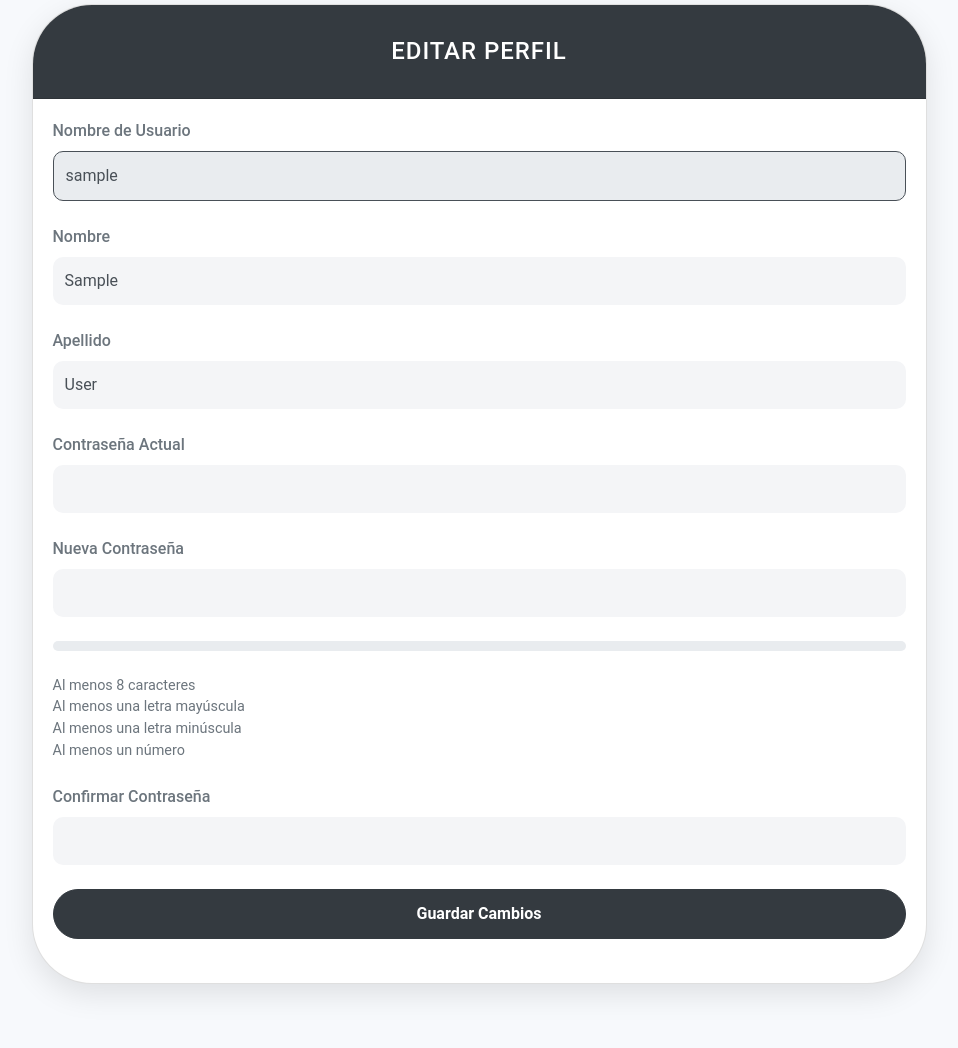
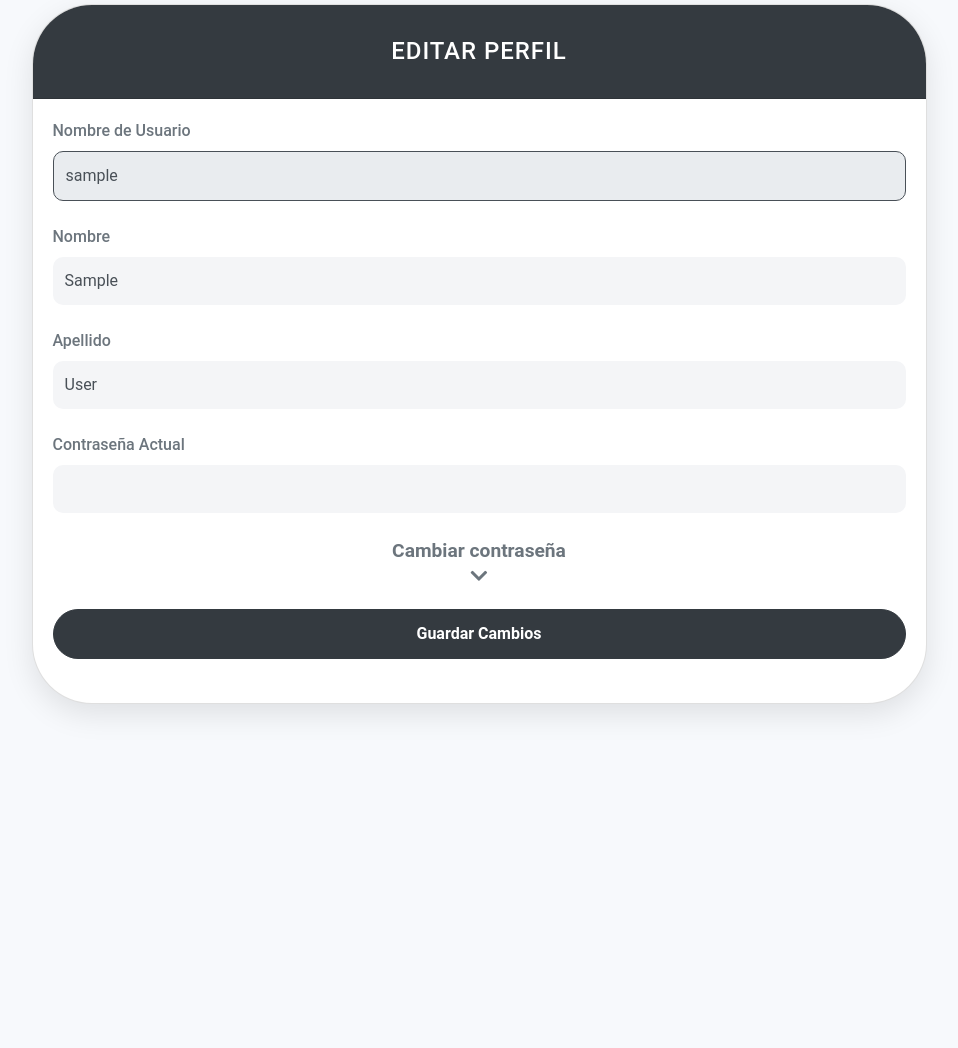
Before and after one commit to bytelu/PSCG-Management-Monitoring-and-Control-Platform, a Django app: page /OICSec/perfil/ in a window 1280 px wide. Shown: the part 146-1194 px from the top of the page, without its empty margins (161-1119 px from the left). After the commit the page ends 860 px from the top, so only its background shows below. Run offline with Django 5.2, Linux system fonts and the light colour scheme; the visitor is signed in with stand-in values (Sample User, id 1); some libraries are stand-ins or nearby versions.

Commit message:
Toggle section para cambio de contraseña y pequeños estilos agregados

```diff
--- a/templates/profile.html
+++ b/templates/profile.html
@@ -9,50 +9,88 @@
             --bg-danger: #dc3545;
             --bg-warning: #ffc107;
             --bg-info: #17a2b8;
-            --bg-primary: #007bff;
+            --bg-primary: #114d8d;
             --bg-success: #28a745;
+        }
+
+        .toggle-password-section {
+            cursor: pointer;
+            color: #6c757d; /* Color acorde con los labels */
+            font-weight: 600;
+            display: flex;
+            flex-direction: column; /* Cambiado para que el icono esté debajo del texto */
+            align-items: center; /* Centrado */
+            justify-content: center;
+        }
+
+        .toggle-password-section span {
+            font-size: 1.2rem;
+        }
+
+        /* Estilo del icono */
+        .toggle-password-section i {
+            font-size: 1.2rem;
+            transition: transform 0.3s ease;
+            color: #6c757d;
+        }
+
+        /* Rotar el icono cuando esté activo (desplegado) */
+        .toggle-password-section.active i {
+            transform: rotate(180deg);
+        }
+
+
+        .hidden {
+            display: block;
+            max-height: 0;
+            overflow: hidden;
+            transition: max-height 0.5s ease-out, opacity 0.3s ease;
+            opacity: 0;
+        }
+
+        .visible {
+            display: block;
+            max-height: 1000px; /* Espacio suficiente para desplegar contenido */
+            transition: max-height 0.5s ease-in, opacity 2s ease;
+            opacity: 1;
         }
 
         /* Estilos generales */
         body {
-            background-color: #f7f9fc; /* Fondo claro */
+            background-color: #f7f9fc;
             font-family: 'Roboto', sans-serif;
         }
 
         .container {
-            margin-bottom: 2rem; /* Espaciado debajo de la tarjeta */
+            margin-bottom: 2rem;
         }
-
 
         .card {
             background: #ffffff;
             margin-bottom: 2rem;
-            border-radius: 60px; /* Borde redondeado inicial */
-            box-shadow: 0 10px 30px rgba(0, 0, 0, 0.1); /* Sombra elegante */
+            border-radius: 60px;
+            box-shadow: 0 10px 30px rgba(0, 0, 0, 0.1);
             transition: transform 0.3s ease, box-shadow 0.3s ease;
-            /* Animación para el borde redondeado */
             animation: borderRadiusAnimation 1s ease-out forwards;
             overflow: hidden;
         }
 
-
-        /* Animación para el borde redondeado */
         @keyframes borderRadiusAnimation {
             0% {
-                border-radius: 0; /* Comienza cuadrada */
+                border-radius: 0;
             }
             100% {
-                border-radius: 60px; /* Termina con borde redondeado */
+                border-radius: 60px;
             }
         }
 
         .card:hover {
-            transform: translateY(-2px); /* Efecto hover */
-            box-shadow: 0 20px 40px rgba(0, 0, 0, 0.15); /* Más sombra */
+            transform: translateY(-2px);
+            box-shadow: 0 20px 40px rgba(0, 0, 0, 0.15);
         }
 
         .card-header {
-            background-color: #343a40; /* Color gris oscuro */
+            background-color: #343a40;
             color: #fff;
             text-align: center;
             padding: 2rem;
@@ -77,16 +115,15 @@
 
         .form-control:focus {
             background: #e9ecef;
-            border: 1px solid #495057; /* Gris oscuro */
+            border: 1px solid #495057;
             box-shadow: none;
         }
 
         label {
             font-weight: 500;
-            color: #6c757d; /* Gris */
+            color: #6c757d;
         }
 
-        /* Estilos para botones */
         .btn-outline-dark {
             background-color: #343a40;
             color: white;
@@ -110,7 +147,6 @@
             transition: opacity 0.4s ease;
         }
 
-        /* Barra de progreso de la fortaleza de la contraseña */
         .progress {
             height: 10px;
             border-radius: 50px;
@@ -123,7 +159,6 @@
             transition: width 0.3s ease-in-out;
         }
 
-        /* Estilos para los requisitos de la contraseña */
         .password-requirement {
             font-size: 0.9rem;
             color: #dc3545;
@@ -131,14 +166,13 @@
         }
 
         .password-requirement.fulfilled {
-            color: #28a745; /* Verde */
+            color: #28a745;
         }
 
         .password-requirement.nothing {
-            color: #6c757d; /* Gris */
+            color: #6c757d;
         }
 
-        /* Estilo para el mensaje de la fortaleza de la contraseña */
         .oval-background {
             border-radius: 20px;
             padding: 5px 15px;
@@ -149,19 +183,19 @@
         }
 
         .bg-danger {
-            background-color: #dc3545; /* Rojo */
+            background-color: #dc3545;
         }
 
         .bg-warning {
-            background-color: #ffc107; /* Amarillo */
+            background-color: #ffc107;
         }
 
         .bg-info {
-            background-color: #17a2b8; /* Azul claro */
+            background-color: #17a2b8;
         }
 
         .bg-primary {
-            background-color: #007bff; /* Azul */
+            background-color: #007bff;
         }
 
         .bg-success {
@@ -240,10 +274,12 @@
 
 
     </style>
+
     {% if messages %}
         <ul class="messages">
             {% for message in messages %}
-                    <li class="alert alert-dismissible fade show {% if message.tags %}alert-{{ message.tags }}{% endif %}" role="alert">
+                <li class="alert alert-dismissible fade show {% if message.tags %}alert-{{ message.tags }}{% endif %}"
+                    role="radio">
                     {{ message }}
                     <button type="button" class="btn-close" data-bs-dismiss="alert" aria-label="Close"></button>
                 </li>
@@ -263,7 +299,8 @@
                             <!-- Cambiar nombre de usuario -->
                             <div class="form-group">
                                 <label for="username" class="form-label">Nombre de Usuario</label>
-                                <input id="username" type="text" class="form-control" name="username" value="{{ user.username }}" required autocomplete="username" autofocus>
+                                <input id="username" type="text" class="form-control" name="username"
+                                       value="{{ user.username }}" required autocomplete="username" autofocus>
                                 {% if duplicated_profile %}
                                     <div class="mt-2">
                                         <div class="alert alert-warning" role="alert">
@@ -276,19 +313,21 @@
                             <!-- Cambiar nombre -->
                             <div class="form-group">
                                 <label for="first_name" class="form-label">Nombre</label>
-                                <input id="first_name" type="text" class="form-control" name="first_name" value="{{ user.first_name }}" required autocomplete="given-name">
+                                <input id="first_name" type="text" class="form-control" name="first_name"
+                                       value="{{ user.first_name }}" required autocomplete="given-name">
                             </div>
 
                             <!-- Cambiar apellido -->
                             <div class="form-group">
                                 <label for="last_name" class="form-label">Apellido</label>
-                                <input id="last_name" type="text" class="form-control" name="last_name" value="{{ user.last_name }}" required autocomplete="family-name">
+                                <input id="last_name" type="text" class="form-control" name="last_name"
+                                       value="{{ user.last_name }}" required autocomplete="family-name">
                             </div>
 
-                            <!-- Cambiar contraseña -->
                             <div class="form-group">
                                 <label for="password" class="form-label">Contraseña Actual</label>
-                                <input id="password" type="password" class="form-control" name="password" required autocomplete="current-password">
+                                <input id="password" type="password" class="form-control" name="password" required
+                                       autocomplete="current-password">
                                 {% if error_password %}
                                     <div class="mt-2">
                                         <div class="alert alert-danger" role="alert">
@@ -298,7 +337,16 @@
                                 {% endif %}
                             </div>
 
-                            <!-- Nueva contraseña -->
+                            <!-- Botón de cambiar contraseña -->
+                            <div class="form-group">
+                                <div class="toggle-password-section" id="togglePasswordSection">
+                                    <span>Cambiar contraseña</span>
+                                    <i class="fas fa-chevron-down"></i>
+                                </div>
+                            </div>
+
+                            <!-- Sección de cambio de contraseña (inicialmente oculta) -->
+                            <div id="passwordSection" class="hidden">
                                 <div class="form-group">
                                     <label for="new_password" class="form-label">Nueva Contraseña</label>
                                     <input id="new_password" type="password" class="form-control" name="new_password">
@@ -307,7 +355,8 @@
                                 <!-- Progreso de fortaleza de contraseña -->
                                 <div class="form-group">
                                     <div class="progress">
-                                    <div id="password_strength_progress" class="progress-bar" role="progressbar" aria-valuenow="0" aria-valuemin="0" aria-valuemax="100"></div>
+                                        <div id="password_strength_progress" class="progress-bar" role="progressbar"
+                                             aria-valuenow="0" aria-valuemin="0" aria-valuemax="100"></div>
                                     </div>
                                 </div>
 
@@ -328,13 +377,14 @@
                                 <!-- Confirmar contraseña -->
                                 <div class="form-group">
                                     <label for="confirm_password" class="form-label">Confirmar Contraseña</label>
-                                <input id="confirm_password" type="password" class="form-control" name="confirm_password">
+                                    <input id="confirm_password" type="password" class="form-control"
+                                           name="confirm_password">
                                 </div>
 
-                            <div class="form-group">
+                                <div class="form-group" style="text-align: center">
                                     <span id="password_match_message"></span>
                                 </div>
-
+                            </div>
                             <!-- Botón de guardar cambios -->
                             <div class="form-group text-center">
                                 <button id="submit_button" type="submit" class="btn btn-outline-dark w-100">
@@ -351,7 +401,7 @@
     <script src="https://cdnjs.cloudflare.com/ajax/libs/gsap/3.10.4/gsap.min.js"></script>
     <script>
         $(document).ready(function () {
-        var newPasswordChanged = false;
+            let newPasswordChanged = false;
 
             // Comprobar las contraseñas y requisitos
             $('#confirm_password, #new_password').on('keyup', function () {
@@ -360,10 +410,10 @@
             });
 
             function checkPasswordsAndRequirements() {
-            var password = $('#new_password').val();
-            var confirmPassword = $('#confirm_password').val();
-            var requirements = $('#password_requirements li');
-            var allRequirementsMet = true;
+                const password = $('#new_password').val();
+                const confirmPassword = $('#confirm_password').val();
+                const requirements = $('#password_requirements li');
+                let allRequirementsMet = true;
 
                 if (password === confirmPassword) {
                     $('#password_match_message').text('Las contraseñas coinciden').css('color', 'green');
@@ -374,8 +424,8 @@
 
                 if (newPasswordChanged) {
                     requirements.each(function () {
-                    var requirement = $(this);
-                    var regex;
+                        const requirement = $(this);
+                        let regex;
                         switch (requirement.index()) {
                             case 0:
                                 regex = /.{8,}/;
@@ -403,12 +453,12 @@
             }
 
             $('#new_password').on('keyup', function () {
-            var password = $(this).val();
-            var result = zxcvbn(password);
-            var score = result.score;
-            var progressClass = '';
-            var message = '';
-            var progressWidth = (score * 25) + '%';
+                const password = $(this).val();
+                const result = zxcvbn(password);
+                const score = result.score;
+                let progressClass = '';
+                let message = '';
+                const progressWidth = (score * 25) + '%';
 
                 switch (score) {
                     case 0:
@@ -444,7 +494,14 @@
                 $('#password_strength_message').text(message).removeClass().addClass('oval-background text-center').addClass(progressClass);
             });
         });
+        // Mostrar/ocultar sección de cambio de contraseña con animación suave
+        document.getElementById("togglePasswordSection").addEventListener("click", function () {
+            const passwordSection = document.getElementById("passwordSection");
+            passwordSection.classList.toggle("visible");
+            passwordSection.classList.toggle("hidden");
+
+            // Cambiar el estado de la flecha
+            this.classList.toggle("active");
+        });
     </script>
-
-
 {% endblock %}
```
Lines whose indentation alone changed are shown as unchanged.
